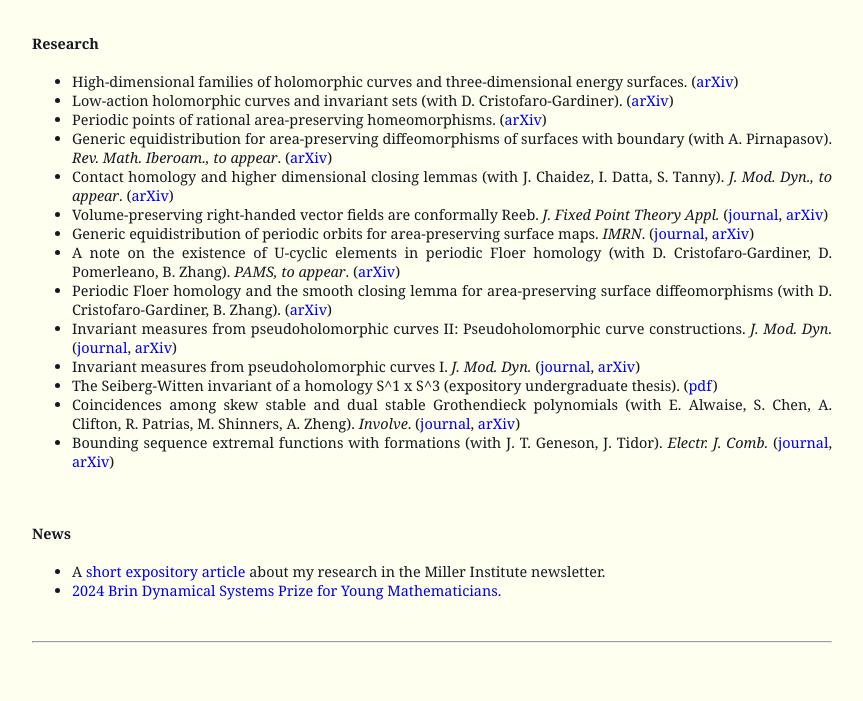
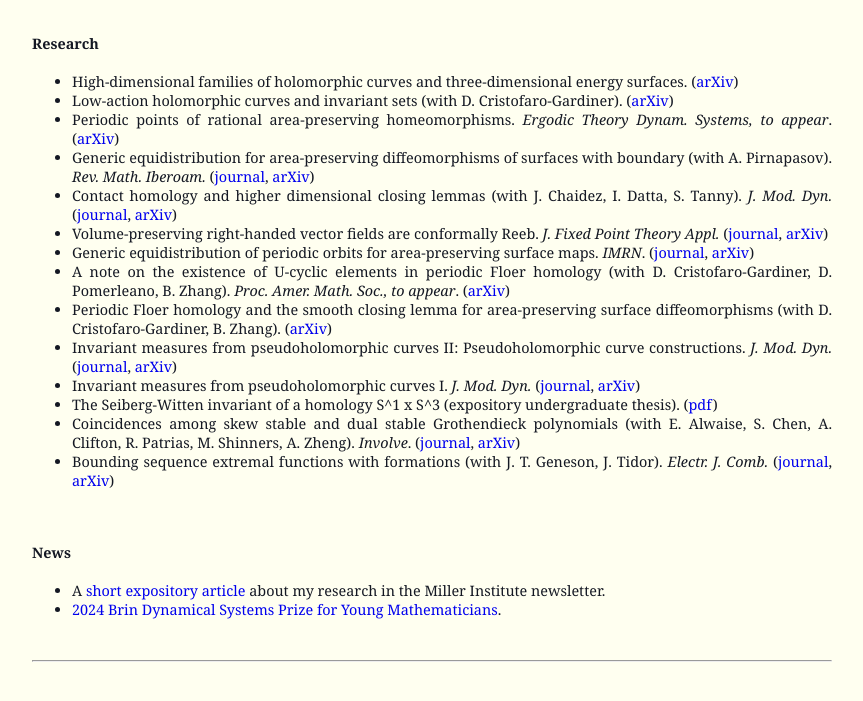
Before and after one commit to r0hilp/r0hilp.github.io, a Jekyll site: the page index.html, which Jekyll copies as it is, in a window 1280 px wide, cut to the strip 473-1195 px from the top of the page. Shown: the top 701 px of the strip, without its empty margins (48-911 px from the left). Built offline with Jekyll 4.4.1, drawn with Linux system fonts in a browser that asks for light colours.

Commit message:
update some journal stuff

```diff
--- a/index.html
+++ b/index.html
@@ -47,12 +47,12 @@
   <ul>
 	  <li>High-dimensional families of holomorphic curves and three-dimensional energy surfaces. (<a href="https://arxiv.org/abs/2405.01106">arXiv</a>)</li>
 	  <li>Low-action holomorphic curves and invariant sets (with D. Cristofaro-Gardiner). (<a href="https://arxiv.org/abs/2401.14445">arXiv</a>)</li>
-	  <li>Periodic points of rational area-preserving homeomorphisms. (<a href="https://arxiv.org/abs/2305.05876">arXiv</a>)</li>
-	  <li>Generic equidistribution for area-preserving diffeomorphisms of surfaces with boundary (with A. Pirnapasov). <i>Rev. Math. Iberoam., to appear</i>. (<a href="https://arxiv.org/abs/2211.07548">arXiv</a>)</li>
-	  <li>Contact homology and higher dimensional closing lemmas (with J. Chaidez, I. Datta, S. Tanny). <i>J. Mod. Dyn., to appear</i>. (<a href="https://arxiv.org/abs/2206.04738">arXiv</a>)</li>
+	  <li>Periodic points of rational area-preserving homeomorphisms. <i>Ergodic Theory Dynam. Systems, to appear</i>. (<a href="https://arxiv.org/abs/2305.05876">arXiv</a>)</li>
+	  <li>Generic equidistribution for area-preserving diffeomorphisms of surfaces with boundary (with A. Pirnapasov). <i>Rev. Math. Iberoam.</i> (<a href="https://doi.org/10.4171/rmi/1521">journal</a>, <a href="https://arxiv.org/abs/2211.07548">arXiv</a>)</li>
+	  <li>Contact homology and higher dimensional closing lemmas (with J. Chaidez, I. Datta, S. Tanny). <i>J. Mod. Dyn.</i> (<a href="https://www.aimsciences.org/article/doi/10.3934/jmd.2024003">journal</a>, <a href="https://arxiv.org/abs/2206.04738">arXiv</a>)</li>
 	  <li>Volume-preserving right-handed vector fields are conformally Reeb. <i>J. Fixed Point Theory Appl.</i> (<a href="https://link.springer.com/article/10.1007/s11784-022-00970-9">journal</a>, <a href="https://arxiv.org/abs/2201.12935">arXiv</a>)</li>
 	  <li>Generic equidistribution of periodic orbits for area-preserving surface maps. <i>IMRN</i>. (<a href="https://academic.oup.com/imrn/advance-article-abstract/doi/10.1093/imrn/rnac340/7033120">journal</a>, <a href="https://arxiv.org/abs/2112.14601" target="_blank">arXiv</a>)</li>
-	  <li>A note on the existence of U-cyclic elements in periodic Floer homology (with D. Cristofaro-Gardiner, D. Pomerleano, B. Zhang). <i>PAMS, to appear</i>. (<a href="https://arxiv.org/abs/2110.13844" target="_blank">arXiv</a>)</li>
+	  <li>A note on the existence of U-cyclic elements in periodic Floer homology (with D. Cristofaro-Gardiner, D. Pomerleano, B. Zhang). <i>Proc. Amer. Math. Soc., to appear</i>. (<a href="https://arxiv.org/abs/2110.13844" target="_blank">arXiv</a>)</li>
 	  <li>Periodic Floer homology and the smooth closing lemma for area-preserving surface diffeomorphisms (with D. Cristofaro-Gardiner, B. Zhang). (<a href="https://arxiv.org/abs/2110.02925" target="_blank">arXiv</a>)</li>
 	  <li>Invariant measures from pseudoholomorphic curves II: Pseudoholomorphic curve constructions. <i>J. Mod. Dyn.</i> (<a href="https://www.aimsciences.org/article/doi/10.3934/jmd.2023003">journal</a>, <a href="https://arxiv.org/abs/2109.00106" target="_blank">arXiv</a>)</li>
 	  <li>Invariant measures from pseudoholomorphic curves I. <i>J. Mod. Dyn.</i> (<a href="https://www.aimsciences.org/article/doi/10.3934/jmd.2023002">journal</a>, <a href="https://arxiv.org/abs/2109.00102" target="_blank">arXiv</a>)</li>
```
